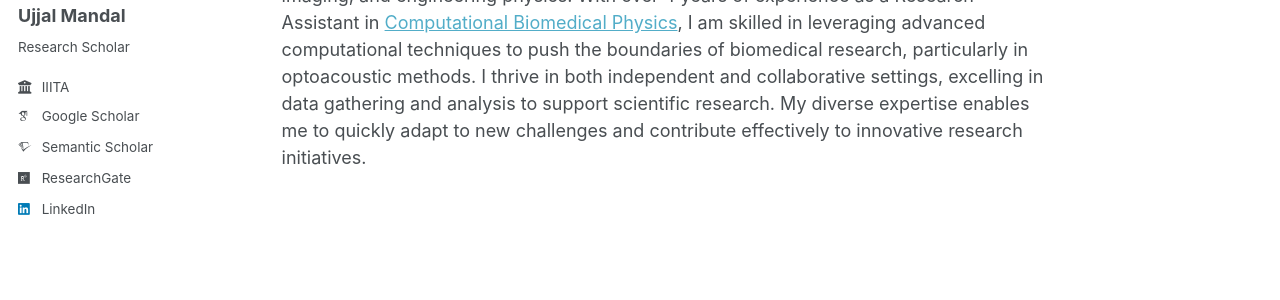
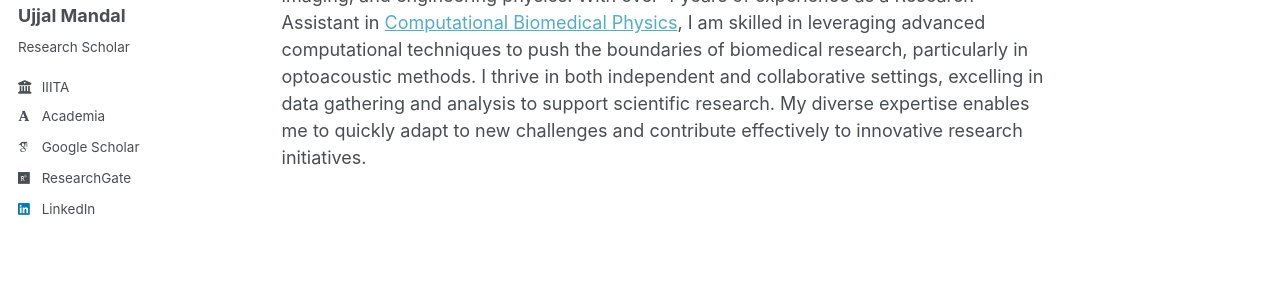
Before and after one commit to mandalujjal/mandalujjal.github.io, a Jekyll site: the page built from _pages/about.md, in a window 1280 px wide. Shown: the part 279-579 px from the top of the page. Built offline with Jekyll 4.4.1, drawn with Linux system fonts in a browser that asks for light colours; some web fonts are replaced; a script that is not in the unit is left out.

Commit message:
Update _config.yml

```diff
--- a/_config.yml
+++ b/_config.yml
@@ -32,12 +32,12 @@ author:
   email            : #"none@example.org"
 
   # Academic websites
-  academia         : # URL
+  academia         : https://ujjalmandal.onrender.com
   arxiv            : # URL - Update with the correct link to your profile
   googlescholar    : "https://scholar.google.com/citations?user=cNNsv3QAAAAJ&hl=en&oi=sra"
   impactstory      : # URL
   orcid            : #"0009-0009-2171-1075"
-  semantic         : https://ujjalmandal.onrender.com
+  semantic         : # URL
   pubmed           : #"https://www.ncbi.nlm.nih.gov/pubmed/?term=john+snow"
   researchgate     :  https://www.researchgate.net/profile/Ujjal-Mandal-2
   scopus           : # URL
```
